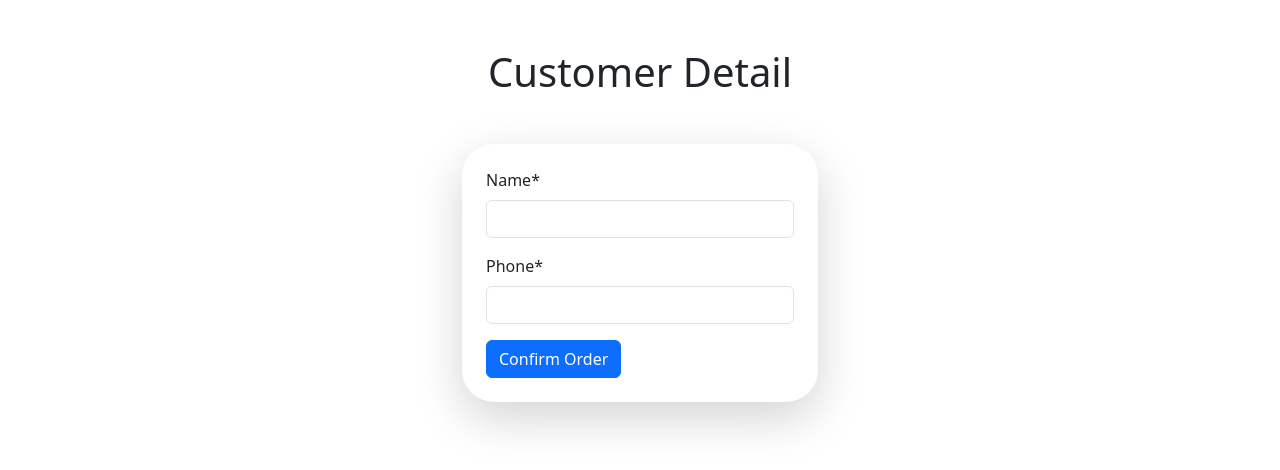
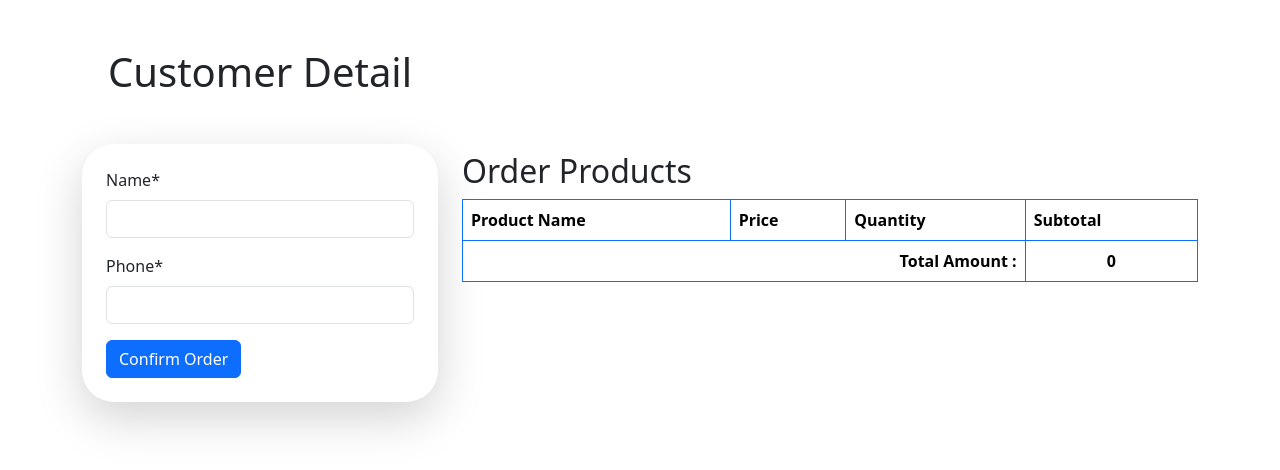
Before and after one commit to atiarrahaman/Sale-Management, a Django app: page /product/order/ in a window 1280 px wide. Shown: the part 56-526 px from the top of the page. Run offline with Django 5.2, Linux system fonts and the light colour scheme; a user stored in the database is signed in; data comes from the database, SQL or seed files in the repository; lists and menus that the app fills with data are empty; some libraries are stand-ins or nearby versions.

Commit message:
update cart view

```diff
--- a/core/templates/nav.html
+++ b/core/templates/nav.html
@@ -56,7 +56,13 @@
           </a>
           <ul class="dropdown-menu">
             <li>
-              <a class="dropdown-item" href="{% url 'add_product' %}">Add New</a>
+              <a class="dropdown-item" href="{% url 'add_product' %}">Add Product</a>
+            </li>
+            <li>
+              <a class="dropdown-item" href="{% url 'add_category' %}">Add Category</a>
+            </li>
+            <li>
+              <a class="dropdown-item" href="{% url 'add_supplier' %}">Add Supplier</a>
             </li>
 
             <li>
--- a/inventory/filters.py
+++ b/inventory/filters.py
@@ -6,4 +6,4 @@ class ProductFilter(django_filters.FilterSet):
 
     class Meta:
         model = Product
-        fields = ['name', "supplier", "category","buy_price","sell_price"]
+        fields = ['bar_code','name', "supplier", "category"]
--- a/inventory/templates/all_product.html
+++ b/inventory/templates/all_product.html
@@ -21,7 +21,8 @@ crispy_forms_tags %} {% block content %}
     <table class="table table-bordered">
                     <thead class="thead-light">
                         <tr>
-                            <th>Product</th>
+                            <th>Bar Code</th>
+                            <th>Product Name</th>
                             <th>Category</th>
                             <th>Supplier Name</th>
                             <th>Quantity</th>
@@ -33,6 +34,7 @@ crispy_forms_tags %} {% block content %}
                     <tbody>
                         {% for product in product %}
                         <tr>
+                            <td>{{ product.bar_code }}</td>
                             <td>{{ product.name }}</td>
                             <td>{{ product.category.name }}</td>
                             <td>{{ product.supplier.name }}</td>
--- a/product/form.py
+++ b/product/form.py
@@ -4,6 +4,8 @@ from inventory .models import Category, Supplier
 # Product Form
 class ProductForm(forms.ModelForm):
     name = forms.CharField(widget=forms.TextInput(
+        attrs={'class': 'form-control'}))
+    bar_code = forms.CharField(widget=forms.TextInput(
         attrs={'class': 'form-control'}))
     qty = forms.CharField(widget=forms.TextInput(
         attrs={'class': 'form-control'}))
@@ -17,11 +19,9 @@ class ProductForm(forms.ModelForm):
     ), widget=forms.Select(attrs={'class': 'form-control'}))
     image= forms.FileInput(attrs={'class': 'form-control'}),
     qr_image= forms.FileInput(attrs={'class': 'form-control'}),
-    is_active = forms.BooleanField(widget=forms.CheckboxInput(
-        attrs={'class': 'form-check-input custom-checkbox'}), required=False)
     UNIT_CHOICES = (
+        ("PCS","PCS"),
         ("KG","KG"),
-        ("PCS","PCS"),
         ("PACKET","PACKET"),
         ("LITTER","LITTER"),
     )
@@ -31,7 +31,7 @@ class ProductForm(forms.ModelForm):
     class Meta:
         model = Product
         fields = ['id','name', 'qty', 'unit', 'buy_price', 'sell_price',
-                  'category', 'supplier', 'image', 'qr_image', 'is_active']
+                  'category', 'supplier', 'image', 'bar_code', 'qr_image']
 
 
 class CartProductForm(forms.ModelForm):
--- a/product/models.py
+++ b/product/models.py
@@ -5,8 +5,8 @@ from django.contrib.auth.models import User
 # Create your models here.
 
 UNIT =(
+    ("PCS", "PCS"),
     ("KG","KG"),
-    ("PCS","PCS"),
     ("PACKET","PACKET"),
     ("LITTER","LITTER"),
 )
@@ -28,9 +28,9 @@ class Product(models.Model):
         'inventory.Category', on_delete=models.CASCADE, blank=True, null=True)
     serial_key = models.UUIDField(
         default=uuid.uuid4, editable=False, unique=True)
+    bar_code = models.CharField(max_length=50, null=True, blank=True, unique=True)
     qr_image = models.ImageField(upload_to='qr_image', blank=True, null=True)
     image = models.ImageField(upload_to='product_image', blank=True, null=True)
-    is_active = models.BooleanField()
     timestamps = models.DateTimeField(auto_now_add=True, null=True)
 
     def __str__(self):
@@ -45,6 +45,12 @@ class Cart(models.Model):
 
     def __str__(self):
         return "Cart: " + str(self.id)
+
+    def update_cart_total(self):
+        cart_products = self.cartproduct_set.all()
+        total_amount = sum(cp.subtotal for cp in cart_products)
+        self.total = total_amount
+        self.save()
 
 
 class CartProduct(models.Model):
--- a/product/templates/order.html
+++ b/product/templates/order.html
@@ -9,33 +9,37 @@
             <h1 class="mb-5 text-center">Customer Detail</h1>
             <form action="" method="post" id="orderForm" class="shadow-lg p-4 rounded-5">
                 {% csrf_token %}
-                {{ order_form | crispy}}
+                {{ order_form | crispy }}
                 <button class="btn btn-primary" type="submit">Confirm Order</button>
             </form>
         </div>
-        <div class="col-md-8" id="orderProducts" style="display: none;">
+        <div class="col-md-8">
             <h2>Order Products</h2>
-
+            <table class="table table-bordered border-primary">
+                <thead>
+                    <tr>
+                        <th>Product Name</th>
+                        <th>Price</th>
+                        <th>Quantity</th>
+                        <th>Subtotal</th>
+                    </tr>
+                </thead>
+                <tbody>
+                    {% for cart_product in order_products %}
+                    <tr>
+                        <td>{{ cart_product.product.name }}</td>
+                        <td>{{ cart_product.price }}</td>
+                        <td>{{ cart_product.quantity }}</td>
+                        <td>{{ cart_product.subtotal }}</td>
+                    </tr>
+                    {% endfor %}
+                    <tr>
+                        <th colspan="3" class="text-end">Total Amount :</th>
+                        <th class="text-center">{{ order_total }}</th>
+                    </tr>
+                </tbody>
+            </table>
         </div>
     </div>
 </div>
-
-<script>
-    function showOrderProducts() {
-
-        document.getElementById("orderForm").style.display = "none";
-        document.getElementById("orderProducts").style.display = "block";
-
-        // Open a new window with the print-friendly template content
-        var printWindow = window.open("", "_blank");
-        printWindow.document.write(document.getElementById("printTemplate").innerHTML);
-        printWindow.document.close();
-
-        // Wait for the new window to load before triggering printing
-        printWindow.onload = function() {
-            printWindow.print(); // Trigger printing in the new window
-        };
-    }
-</script>
-
 {% endblock content %}
--- a/product/views.py
+++ b/product/views.py
@@ -143,42 +143,63 @@ class OrderView(TemplateView):
             # Return an HttpResponse containing the print-friendly template content
             return HttpResponse(print_template)
 
+        # If form is invalid or if there are errors, render the order.html template again
         context = self.get_context_data()
         context['order_form'] = order_form
         return self.render_to_response(context)
 
-
-
 class ManageCartView(View):
-    def get(self, request, *args, **kwargs):
-
-        cp_id = self.kwargs['cp_id']
-        action = request.GET.get('action')
-        cp_obj = CartProduct.objects.get(id=cp_id)
+    def post(self, request, cp_id):
+        cp_obj = get_object_or_404(CartProduct, id=cp_id)
         cart_obj = cp_obj.cart
 
+        # Update price
+        if 'price' in request.POST:
+            price = float(request.POST['price'])
+            cp_obj.price = price
+            cp_obj.subtotal = price * cp_obj.quantity
+            cp_obj.save()
+            cart_obj.update_cart_total()
+
+        # Update quantity
+        elif 'quantity' in request.POST:
+            quantity = int(request.POST['quantity'])
+            cp_obj.quantity = quantity
+            cp_obj.subtotal = cp_obj.price * quantity
+            cp_obj.save()
+            cart_obj.update_cart_total()
+
+        return redirect('cart')
+
+    def get(self, request, cp_id):
+        cp_obj = get_object_or_404(CartProduct, id=cp_id)
+        cart_obj = cp_obj.cart
+
+        action = request.GET.get('action')
+
+        # Handle increment quantity
         if action == 'inc':
             cp_obj.quantity += 1
             cp_obj.subtotal += cp_obj.price
             cp_obj.save()
-            cart_obj.total += cp_obj.price
-            cart_obj.save()
+            cart_obj.update_cart_total()
+
+        # Handle decrement quantity
         elif action == 'dcr':
             cp_obj.quantity -= 1
             cp_obj.subtotal -= cp_obj.price
             cp_obj.save()
-            cart_obj.total -= cp_obj.price
-            cart_obj.save()
+            cart_obj.update_cart_total()
             if cp_obj.quantity == 0:
                 cp_obj.delete()
+
+        # Handle remove product from cart
         elif action == 'rmv':
             cart_obj.total -= cp_obj.subtotal
             cart_obj.save()
             cp_obj.delete()
-        else:
-            pass
+
         return redirect('cart')
-
 
 class AllOrderView(TemplateView):
     template_name = 'all_order.html'
```
Also changed, not shown: inventory/templates/new_product.html (+11 -11 lines), product/templates/cart.html (+25 -14 lines), db.sqlite3, product/migrations/0020_remove_product_is_active_product_bar_code_and_more.py (added), product/migrations/0021_alter_product_bar_code.py (added).
